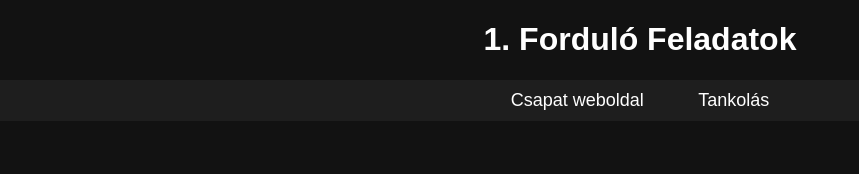
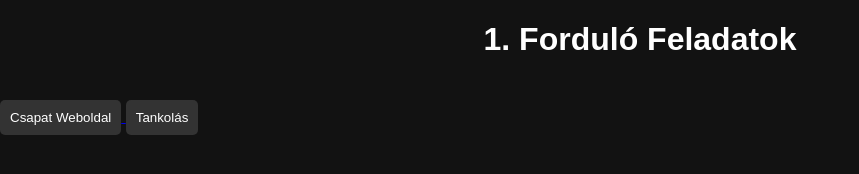
Before and after one commit to Bali0531-RC/exeCute-bbb-megoldasok, a plain HTML site: page index.html in a window 1280 px wide. Shown: the whole page, without its empty margins (0-859 px from the left). Drawn offline with Linux system fonts and the light colour scheme.

Commit message:
Update index.html

```diff
--- a/index.html
+++ b/index.html
@@ -5,14 +5,19 @@
     <meta name="viewport" content="width=device-width, initial-scale=1.0">
     <title>1. Forduló Feladatok</title>
     <link rel="stylesheet" href="style.css">
+    <style>
+        @import url('https://fonts.googleapis.com/css2?family=Kanit:ital,wght@0,100;0,200;0,300;0,400;0,500;0,600;0,700;0,800;0,900;1,100;1,200;1,300;1,400;1,500;1,600;1,700;1,800;1,900&display=swap');
+    </style>
 </head>
 <body>
     <h1>1. Forduló Feladatok</h1>
-    <nav>
-        <ul>
-            <li><a href="./team/index.html">Csapat weboldal</a></li>
-            <li><a href="./tankolas/index.html">Tankolás</a></li>
-        </ul>
-    </nav>
+    <div class="buttons">
+        <a href="./team/index.html">
+            <button>Csapat Weboldal</button>
+        </a>
+        <a href="./tankolas/index.html">
+            <button>Tankolás</button>
+        </a>
+    </div>
 </body>
 </html>
```
